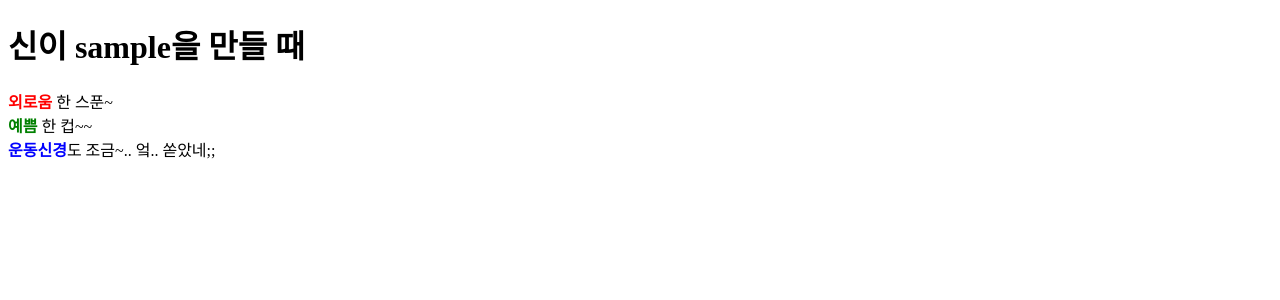
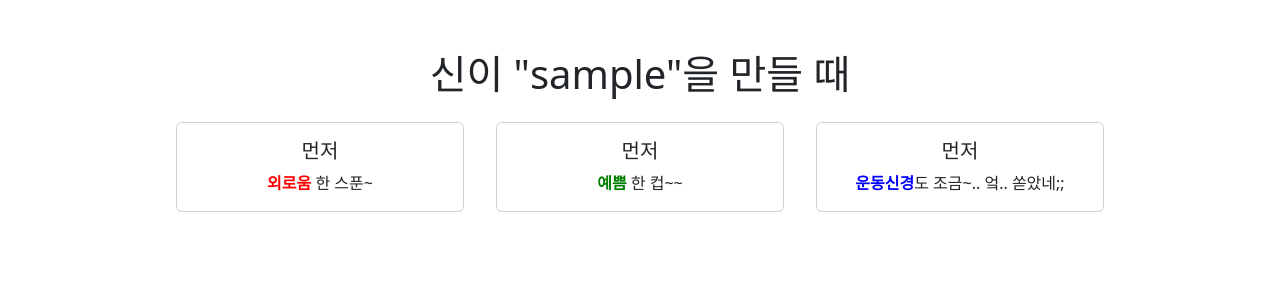
Before and after one commit to dahee325/django_practice, a Django app: a page that uses practice1_app/templates/godme.html in a window 1280 px wide. Shown: the top 300 px of the page. Run offline with Django 5.2, Linux system fonts and the light colour scheme.

Commit message:
신이 나를 만들 때

```diff
--- a/practice1_app/templates/godme.html
+++ b/practice1_app/templates/godme.html
@@ -4,11 +4,32 @@
     <meta charset="UTF-8">
     <meta name="viewport" content="width=device-width, initial-scale=1.0">
     <title>Document</title>
+    <link href="https://cdn.jsdelivr.net/npm/bootstrap@5.3.3/dist/css/bootstrap.min.css" rel="stylesheet" integrity="sha384-QWTKZyjpPEjISv5WaRU9OFeRpok6YctnYmDr5pNlyT2bRjXh0JMhjY6hW+ALEwIH" crossorigin="anonymous">
 </head>
 <body>
-    <h1>신이 {{username}}을 만들 때</h1>
-    <div ><strong style="color: red">{{first_feel}}</strong> 한 스푼~</div>
-    <div><strong style="color: green">{{second_feel}}</strong> 한 컵~~</div>
-    <div><strong style="color: blue">{{third_feel}}</strong>도 조금~.. 엌.. 쏟았네;;</div>
+    <h1 class="text-center" style="margin-top: 50px;">신이 "{{username}}"을 만들 때</h1>
+    <div class="d-flex justify-content-center">
+        <div class="card m-3" style="width: 18rem;">
+            <div class="card-body">
+                <h5 class="card-title" style="text-align: center;">먼저</h5>
+                <p class="card-text" style="text-align: center;"><strong style="color: red">{{first_feel}}</strong> 한 스푼~</p>
+            </div>
+        </div>
+
+        <div class="card m-3" style="width: 18rem;">
+            <div class="card-body">
+                <h5 class="card-title" style="text-align: center;">먼저</h5>
+                <p class="card-text" style="text-align: center;"><strong style="color: green">{{second_feel}}</strong> 한 컵~~</p>
+            </div>
+        </div>
+
+        <div class="card m-3" style="width: 18rem;">
+            <div class="card-body">
+                <h5 class="card-title" style="text-align: center;">먼저</h5>
+                <p class="card-text" style="text-align: center;"><strong style="color: blue">{{third_feel}}</strong>도 조금~.. 엌.. 쏟았네;;</p>
+            </div>
+        </div>
+    </div>
+    <script src="https://cdn.jsdelivr.net/npm/bootstrap@5.3.3/dist/js/bootstrap.bundle.min.js" integrity="sha384-YvpcrYf0tY3lHB60NNkmXc5s9fDVZLESaAA55NDzOxhy9GkcIdslK1eN7N6jIeHz" crossorigin="anonymous"></script>
 </body>
 </html>
```
